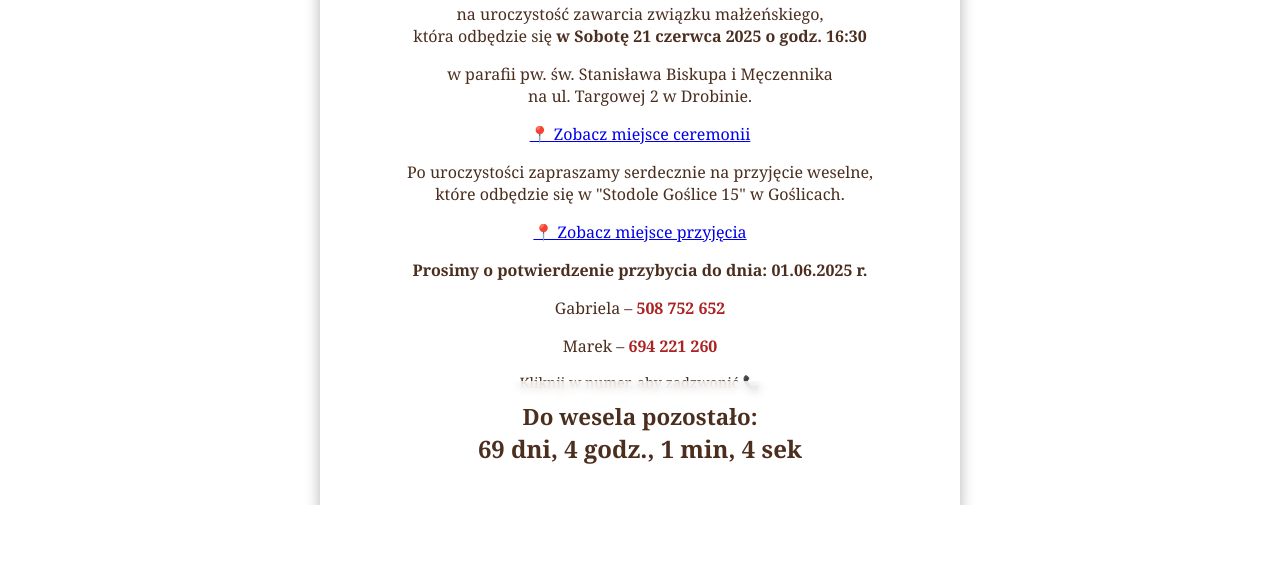
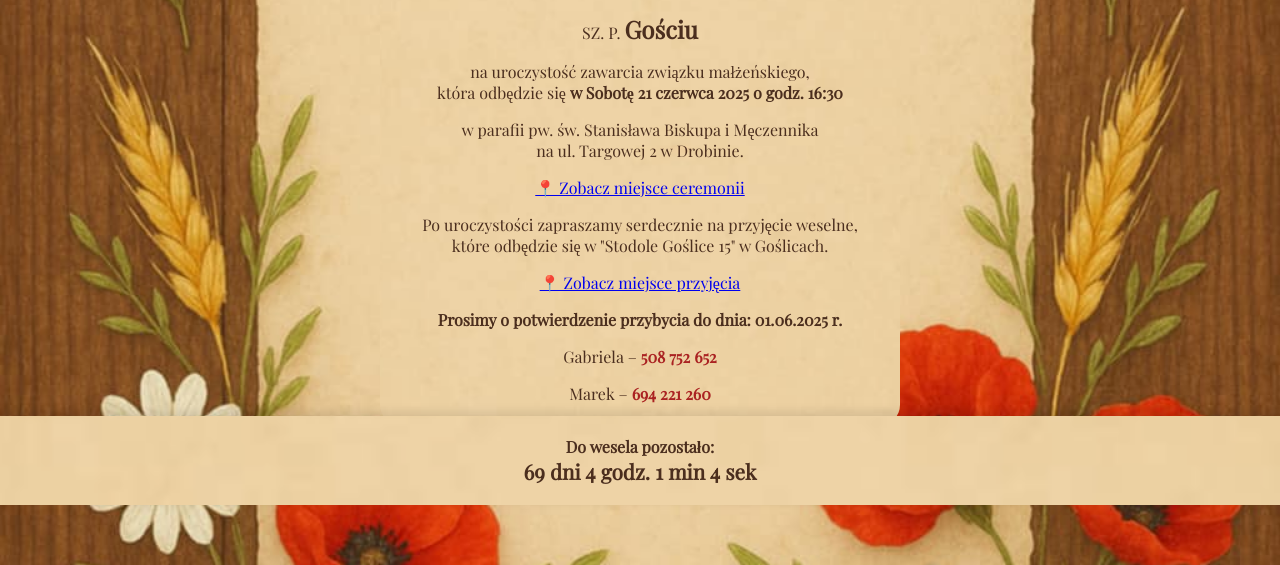
Before and after one commit to fashionkilla5000/Zaproszenie, a plain HTML site: page index.html in a window 1280 px wide. Shown: the part 295-860 px from the top of the page. Before the commit the page ends 800 px from the top, so only its background shows below. Drawn offline with nearby package versions, Linux system fonts and the light colour scheme.

Commit message:
Dobre jak dotąd

```diff
--- a/index.html
+++ b/index.html
@@ -4,34 +4,44 @@
   <meta charset="UTF-8" />
   <meta name="viewport" content="width=device-width, initial-scale=1.0" />
   <title>Zaproszenie Ślubne</title>
+  <link href="https://fonts.googleapis.com/css2?family=Playfair+Display&display=swap" rel="stylesheet">
   <style>
     html, body {
       margin: 0;
-      padding: 0;
-      font-family: 'Georgia', serif;
-      background-image: url('tlo.jpg');
+	  padding: 0;
+	  font-family: 'Playfair Display', serif;
+	  background-color: #fff;
+	  color: #4b2e1e;
+	  height: 100%;
+	  overflow: hidden; /* 💥 BLOKUJE SCROLL NA CAŁEJ STRONIE */
+    }
+
+    body {
+      background-image: url('tło%20(2).jpg');
       background-size: cover;
       background-position: center;
-      color: #4b2e1e;
-      height: 100%;
-      overflow: hidden;
+      background-repeat: no-repeat;
+      padding-bottom: 60px; /* zostawia miejsce na navbar */
     }
 
     .wrapper {
       display: flex;
       flex-direction: column;
-      height: 100vh;
+      min-height: 100vh;
       width: 100vw;
+      justify-content: center;
+      align-items: center;
     }
 
     .content-scrollable {
       flex: 1;
-      overflow-y: auto;
       display: flex;
-      align-items: flex-start;
+      align-items: center;
       justify-content: center;
       padding: 20px;
       box-sizing: border-box;
+      width: 100%;
+      overflow-y: auto;
     }
 
     .loader {
@@ -84,10 +94,14 @@
       padding: 20px;
       text-align: center;
       width: 100%;
-      max-width: 600px;
-      background-color: rgba(255, 255, 255, 0.95);
+      max-width: 480px;
+      max-height: 600px;
+      overflow-y: auto;
+      background-image: url('tło content.png');
+      background-size: cover;
+      background-position: center;
       border-radius: 20px;
-      box-shadow: 0 0 15px rgba(0, 0, 0, 0.3);
+      box-shadow: none;
     }
 
     @keyframes fadeInUp {
@@ -107,15 +121,20 @@
     }
 
     .countdown-label {
-      font-size: 1.4rem;
+      font-size: 1rem;
       font-weight: bold;
       margin-top: 10px;
       margin-bottom: 0;
     }
 
     .countdown {
-      font-size: 1.5rem;
+      font-size: 1.3rem;
       margin-bottom: 10px;
+      min-width: 280px;
+      display: inline-block;
+      text-align: center;
+      white-space: nowrap;
+      font-variant-numeric: tabular-nums;
     }
 
     #odbiorca {
@@ -134,14 +153,20 @@
     }
 
     .fixed-bottom {
-      position: sticky;
+      position: fixed;
       bottom: 0;
+      left: 0;
+      right: 0;
       text-align: center;
-      width: 100%;
-      z-index: 100;
-      background-color: rgba(255,255,255,0.7);
+      z-index: 1000;
+      background-image: url('tło content.png');
+      background-size: cover;
+      background-position: center;
       backdrop-filter: blur(5px);
-      padding: 10px 0;
+      padding: 10px;
+      border-radius: 0;
+      box-shadow: 0 -4px 10px rgba(0, 0, 0, 0.1);
+      font-size: 0.9rem;
     }
 
     @media screen and (max-width: 600px) {
@@ -192,16 +217,47 @@
         </div>
         <p><strong>Prosimy o potwierdzenie przybycia do dnia: 01.06.2025 r.</strong></p>
         <div class="kontakt" style="text-align: center;">
-  <p>Gabriela – <a href="tel:508752652">508 752 652</a></p>
-  <p>Marek – <a href="tel:694221260">694 221 260</a></p>
-  <p style="font-size: 0.9rem; margin-top: 5px;">Kliknij w numer, aby zadzwonić 📞</p>
-</div>
-        <div class="fixed-bottom" id="footer">
-          <p class="countdown-label">Do wesela pozostało:</p>
-          <div class="countdown" id="countdown"></div>
+          <p>Gabriela – <a href="tel:508752652">508 752 652</a></p>
+          <p>Marek – <a href="tel:694221260">694 221 260</a></p>
+          <p style="font-size: 0.9rem; margin-top: 5px;">Kliknij w numer, aby zadzwonić 📞</p>
         </div>
+		<div class="dodatkowe-info" style="margin-top: 30px; padding: 20px;">
+		  <h3 style="text-align: center; margin-bottom: 20px;">Dodatkowe informacje</h3>
+		  <p style="white-space: pre-line; text-align: center; line-height: 1.6;">
+			Drogie Panie nasze kochane,
+			Wesele w stodole zapowiedziane.
+			Aby nie skręcić swojej nóżeczki,
+			Odstawcie lepiej wysokie szpileczki.
+
+			Drodzy Panowie równie wspaniali,
+			Jedźcie autem bezpiecznie z oddali.
+			Gdy je już pięknie zaparkujecie,
+			Idźcie w tańcu towarzyszyć kobiecie.
+
+			Posłuchajcie teraz Państwo nasi mili,
+			Prosimy, by nie brać dzieci w tej chwili.
+
+			Zabawa będzie osiemnaście plus,
+			By wszyscy goście wrzucili na luz.
+
+			Zwracamy się do Was z prośbą ostatnią:
+			Chcemy mieć w banku kwotę dodatnią.
+			Przygarniemy z chęcią pełne koperty,
+			Wtedy nasz los będzie uśmiechnięty.
+
+			Z racji tego grzecznie prosimy:
+			Alkoholu i kwiatów nie przynosimy.
+			Liczymy Kochani na Wasze przybycie,
+			Będzie zabawa, o jakiej marzycie!
+		  </p>
+		</div>
       </div>
     </div>
+  </div>
+
+  <div class="fixed-bottom" id="footer">
+    <p class="countdown-label">Do wesela pozostało:</p>
+    <div class="countdown" id="countdown"></div>
   </div>
 
   <audio autoplay loop>
@@ -218,7 +274,7 @@
       const hours = Math.floor((distance % (1000 * 60 * 60 * 24)) / (1000 * 60 * 60));
       const minutes = Math.floor((distance % (1000 * 60 * 60)) / (1000 * 60));
       const seconds = Math.floor((distance % (1000 * 60)) / 1000);
-      element.innerHTML = `<strong>${days} dni, ${hours} godz., ${minutes} min, ${seconds} sek</strong>`;
+      element.innerHTML = `<strong>${days} dni ${hours} godz. ${minutes} min ${seconds} sek</strong>`;
     }
 
     const countdown = document.getElementById("countdown");
```
Also changed, not shown: tło (2).jpg (added), tło content.png (added).
